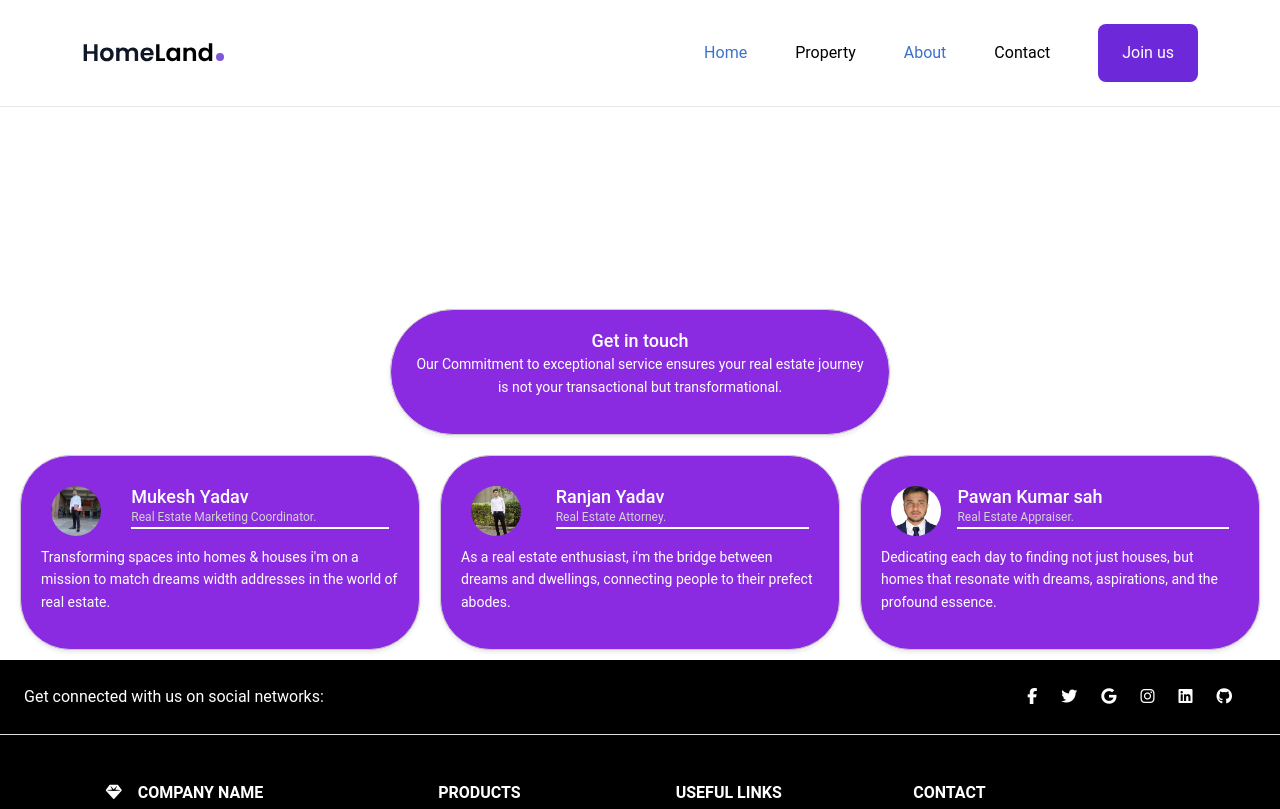
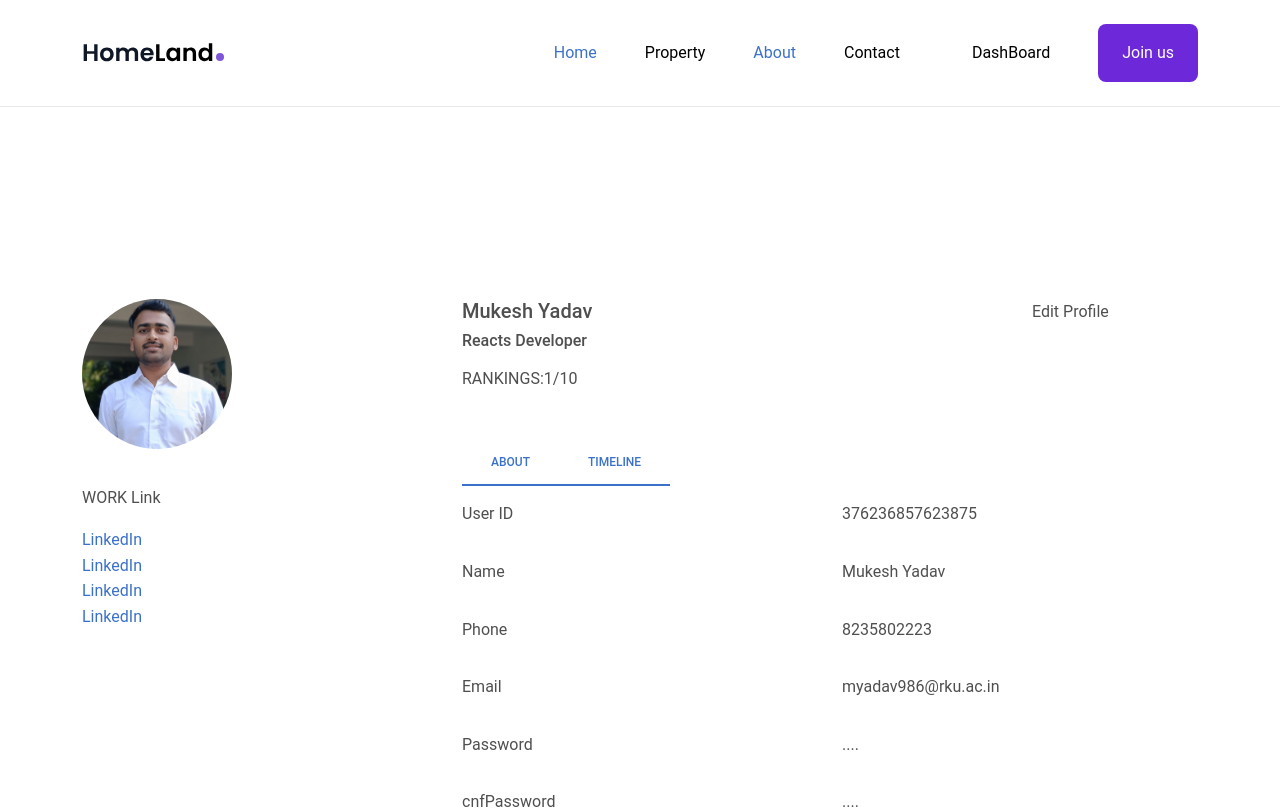
Before and after one commit to 986MukeshYadav/real-esate-reactjs, a React (Create React App) app: page /AboutMe in a window 1280 px wide. Shown: the top 809 px of the page. Built offline with nearby package versions, Linux system fonts and the light colour scheme.

Commit message:
add dash board

```diff
--- a/src/App.js
+++ b/src/App.js
@@ -6,6 +6,7 @@ import SignIn from './components/Signin';
 import SignUp from './components/Signup';
 import HouseList from './components/HouseList';
 import About from './components/About';
+import AboutMe from './components/AboutMe';
 import Home from './pages/Home';
 import PropertyDetails from './pages/PropertyDetails';
 
@@ -20,6 +21,7 @@ const App = () => {
    <Route path='/signUp' element={<SignUp />} />  {/* Add the SignUp route */}
    <Route path='/Home' element={<Home />} />
    <Route path='/About' element={<About />} />
+   <Route path='/AboutMe' element={<AboutMe />} />
    <Route path='/HouseList' element={<HouseList />} />
    <Route path='/contact' element={<Footer />} />
 
--- a/src/components/AboutMe.js
+++ b/src/components/AboutMe.js
@@ -3,27 +3,124 @@ import mukeshpic from '../images/mukeshpic.jpg';
 
 const AboutMe = () => {
     return (
+        <>
         <div className="container emp-profile">
-            <div className="row">
-                <div className="col-md-4">
-                    <img
-                        src={mukeshpic}
-                        alt="Mukesh's Profile"
-                        style={{ maxWidth: '100%', height: 'auto' }}
-                    />
-                </div>
+                <form method="">
+                    <div className="row">
+                        <div className="col-md-4">
+                            <div className='profile-img'>
+
+                                <img src={mukeshpic}
+                                alt="Profile"
+                                    style={{ width: '150px', height: '150px', borderRadius: '50%', objectFit: 'cover' }} />
+                            </div>
+                        </div>
                 <div className='col-md-6'>
                     <div className="profile-head">
-                        <h5>Mukesh yadav</h5>
-                        <h6>Reacts Devlpoer</h6>
-                    </div>
-                    <div className="profile-rating mt-3">
-                        <h6>Real Estate Marketing Coordinator</h6>
-                        <h6>Real Estate Attorney</h6>
+                        <h5>Mukesh Yadav</h5>
+                        <h6>Reacts Developer</h6>
+                        <p className='profile-rating mt-3 mb-5' > RANKINGS:<span>1/10</span></p>
+
+                        <ul className="nav nav-tabs">
+                            <li className="nav-item">
+                            <a className="nav-link active" id="home-tab" data-toggle="tab" role="tab" href="#home">About</a>
+                            </li>
+                            <li className="nav-item">
+                            <a className="nav-link active" id="profile-tab" data-toggle="tab" role="tab" href="#profile">TimeLine</a>
+                            </li>
+                        </ul>
                     </div>
                 </div>
-            </div>
+                <div className="col-md-2">
+                    <input type="Submit" className='profile-edit-btn' name="btnAddMore" value="Edit Profile"></input>
+                </div>
+               </div>
+               <div className='row'>
+                <div className='col-md-4'>
+                <div className='profile-work'>
+                   <p > WORK Link</p>
+                    <a href="https://www.linkedin.com/in/mukesh-yadav-000000197/">LinkedIn</a><br/>
+                    <a href="https://www.linkedin.com/in/mukesh-yadav-000000197/">LinkedIn</a><br/>
+                    <a href="https://www.linkedin.com/in/mukesh-yadav-000000197/">LinkedIn</a><br/>
+                    <a href="https://www.linkedin.com/in/mukesh-yadav-000000197/">LinkedIn</a><br/>
+                </div>
+                </div>
+                <div className="col-md-8 pl-5 about-info">
+                    <div className="tab-content profile-tab" id="myTabContent">
+                        <div className="tab-pane fade show active" id="home" role="tabpanel" aria-labelledby="home-tab">
+                           <div className="row mt-3">
+                                <div className="col-md-6">
+                                    <label >User ID </label>
+                                </div>
+                                <div className="col-md-6">
+                                    <p> 376236857623875</p>
+                                </div>
+                        </div>
+
+                        <div className="row mt-3">
+                                <div className="col-md-6">
+                                    <label >Name</label>
+                                </div>
+                                <div className="col-md-6">
+                                    <p>Mukesh Yadav</p>
+                                </div>
+                        </div>
+
+                        <div className="row mt-3">
+                                <div className="col-md-6">
+                                    <label >Phone</label>
+                                </div>
+                                <div className="col-md-6">
+                                    <p>8235802223</p>
+                                </div>
+                        </div>
+
+                        <div className="row mt-3">
+                                <div className="col-md-6">
+                                    <label >Email</label>
+                                </div>
+                                <div className="col-md-6">
+                                    <p>myadav986@rku.ac.in</p>
+                                </div>
+                        </div>
+
+                        <div className="row mt-3">
+                                <div className="col-md-6">
+                                    <label >Password</label>
+                                </div>
+                                <div className="col-md-6">
+                                    <p>....</p>
+                                </div>
+                        </div>
+
+
+                        <div className="row mt-3">
+                                <div className="col-md-6">
+                                    <label >cnfPassword</label>
+                                </div>
+                                <div className="col-md-6">
+                                    <p>....</p>
+                                </div>
+                        </div>
+                        </div>
+
+                        <div className="tab-pane fade" id="profile" role="tabpanel" aria-labelledby="profile-tab">
+                         <div className='row'>
+                            <div className="col-md-6">
+                                <label >Experience</label>
+                            </div>
+                            <div className='col-md-6'>
+                                <p>Expert</p>
+                            </div>
+                            </div>
+                    </div>
+                    </div>
+                </div>
+               </div>
+
+            </form>
         </div>
+    </>
     );
 }
 
--- a/src/components/Header.js
+++ b/src/components/Header.js
@@ -17,6 +17,7 @@ const Header = () => {
           <Link className=' text-black px-4 py-3 rounded-lg  transition' to='/HouseList' >Property</Link>
           <Link className='hover:text-voilet-900 transition' to='/About'>About</Link>
           <Link className=' text-black px-4 py-3 rounded-lg  transition' to='/Footer'>Contact</Link>
+          <Link className=' text-black px-4 py-3 rounded-lg  transition' to='/AboutMe'>DashBoard</Link>
           <Link className='bg-violet-700 hover:bg-violet-800 text-white px-4 py-3 rounded-lg  transition' to='/signIn'>Join us
           </Link>
         </div>
--- a/src/components/Signin.js
+++ b/src/components/Signin.js
@@ -1,26 +1,56 @@
 import React, { useState } from 'react';
 import { Link } from 'react-router-dom';
 import backgroundImage from '../assets/img/houses/b.avif';
+import { useNavigate } from 'react-router-dom';
 
-const SignIn = () => {
-  const [credentials, setCredentials] = useState({
-    username: '',
-    password: '',
-    rememberMe: false,
-  });
+// const SignIn = () => {
+//   const [credentials, setCredentials] = useState({
+//     username: '',
+//     password: '',
+//     rememberMe: false,
+//   });
 
-  const handleInputChange = (e) => {
-    const { name, value, type, checked } = e.target;
-    setCredentials({
-      ...credentials,
-      [name]: type === 'checkbox' ? checked : value,
+const SignIn =()=>{
+  const navigate = useNavigate();
+  const [email,setEmail] = useState('');
+  const [password,setPassword] = useState('');
 
+ const loginUser = async (e)=>{
+    e.preventDefault();
+    const res = await fetch('/signin',{
+      method:'POST',
+      headers:{
+        'Content-Type':'application/json'
+      },
+      body:JSON.stringify({
+        email,
+        password
+      })
     });
-  };
+    const data = res.json();
+
+    if(res.status === 400 || !data){
+      window.alert("Invalid credentials");
+    }else{
+      window.alert("Login successfully");
+      navigate("/");
+    }
+
+ }
+
+
+  // const handleInputChange = (e) => {
+  //   const { name, value, type, checked } = e.target;
+  //   setCredentials({
+  //     ...credentials,
+  //     [name]: type === 'checkbox' ? checked : value,
+
+  //   });
+  // };
 
   const handleSignIn = (e) => {
     e.preventDefault();
-    console.log('Sign In with:', credentials);
+    console.log('Sign In with:',{ email, password });
     // Add your authentication logic here
   };
 
@@ -115,14 +145,14 @@ const SignIn = () => {
     <div style={styles.container}>
       {/* <img src={require('../assets/img/houses/a.jpeg')} alt="HomeLand." style={styles.logo } />Add your logo */}
       <h2 style={styles.header}>Sign In</h2>
-      <form style={styles.form} onSubmit={handleSignIn}>
+      <form method="POST" style={styles.form} onSubmit={handleSignIn}>
         <label style={styles.label}>
           Username:
           <input
             type="text"
-            name="username"
-            value={credentials.username}
-            onChange={handleInputChange}
+            name="email"
+            value={email}
+            onChange={(e)=>setEmail(e.target.value)}
             style={styles.input}
             required
           />
@@ -132,8 +162,8 @@ const SignIn = () => {
           <input
             type="password"
             name="password"
-            value={credentials.password}
-            onChange={handleInputChange}
+            value={password}
+            onChange={(e)=>setPassword(e.target.value)}
             style={styles.input1}
             required
           />
@@ -143,8 +173,8 @@ const SignIn = () => {
       <input
         type="checkbox"
         name="rememberMe"
-        checked={credentials.rememberMe}
-        onChange={handleInputChange}
+        // checked={credentials.rememberMe}
+        // onChange={handleInputChange}
       />
       Remember Me
     </label>
@@ -160,6 +190,7 @@ const SignIn = () => {
           style={styles.button}
           onMouseEnter={() => styles.buttonHover}
           onMouseLeave={() => ({})}
+          onClick={loginUser}
         >
           Sign In
         </button>
```
